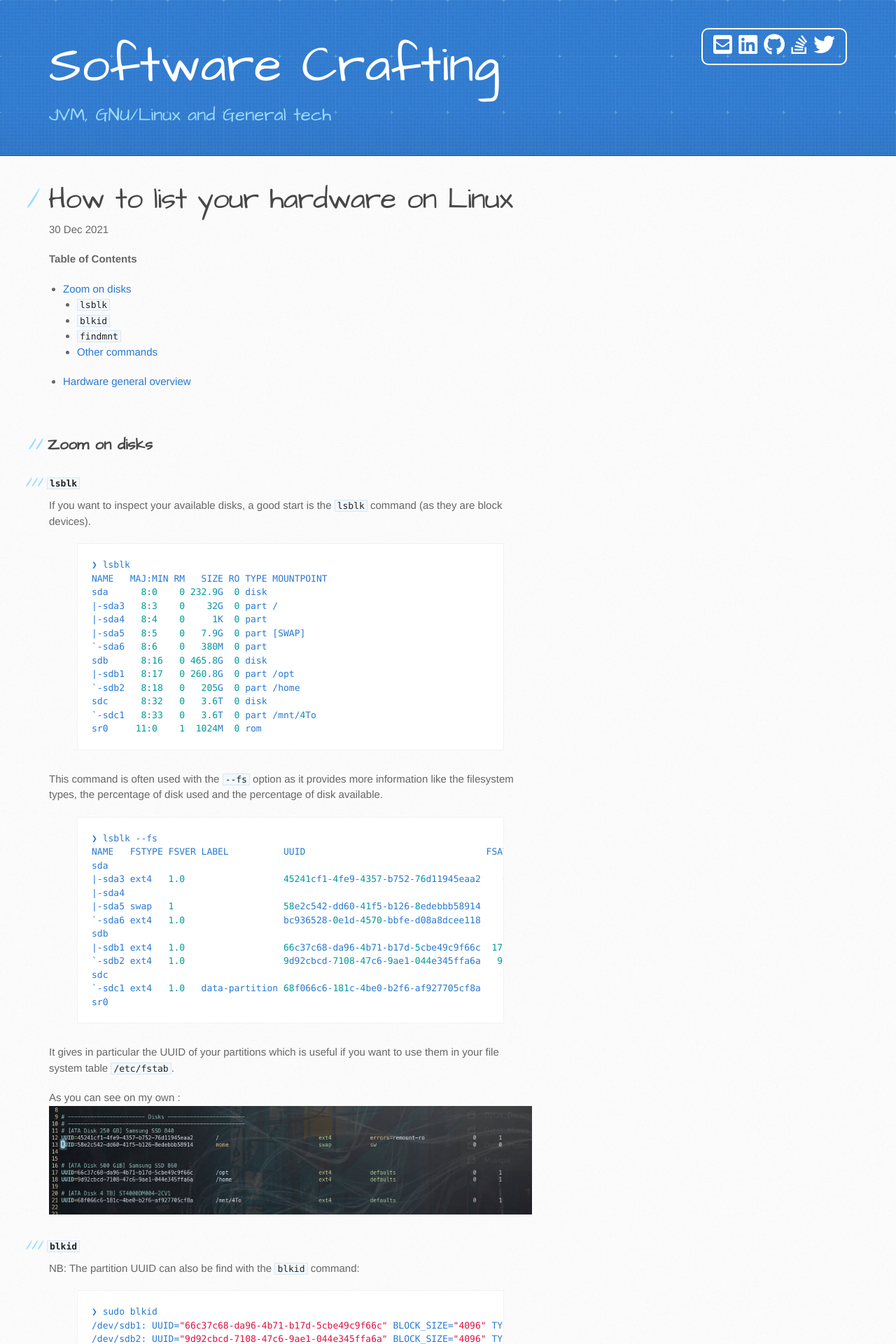
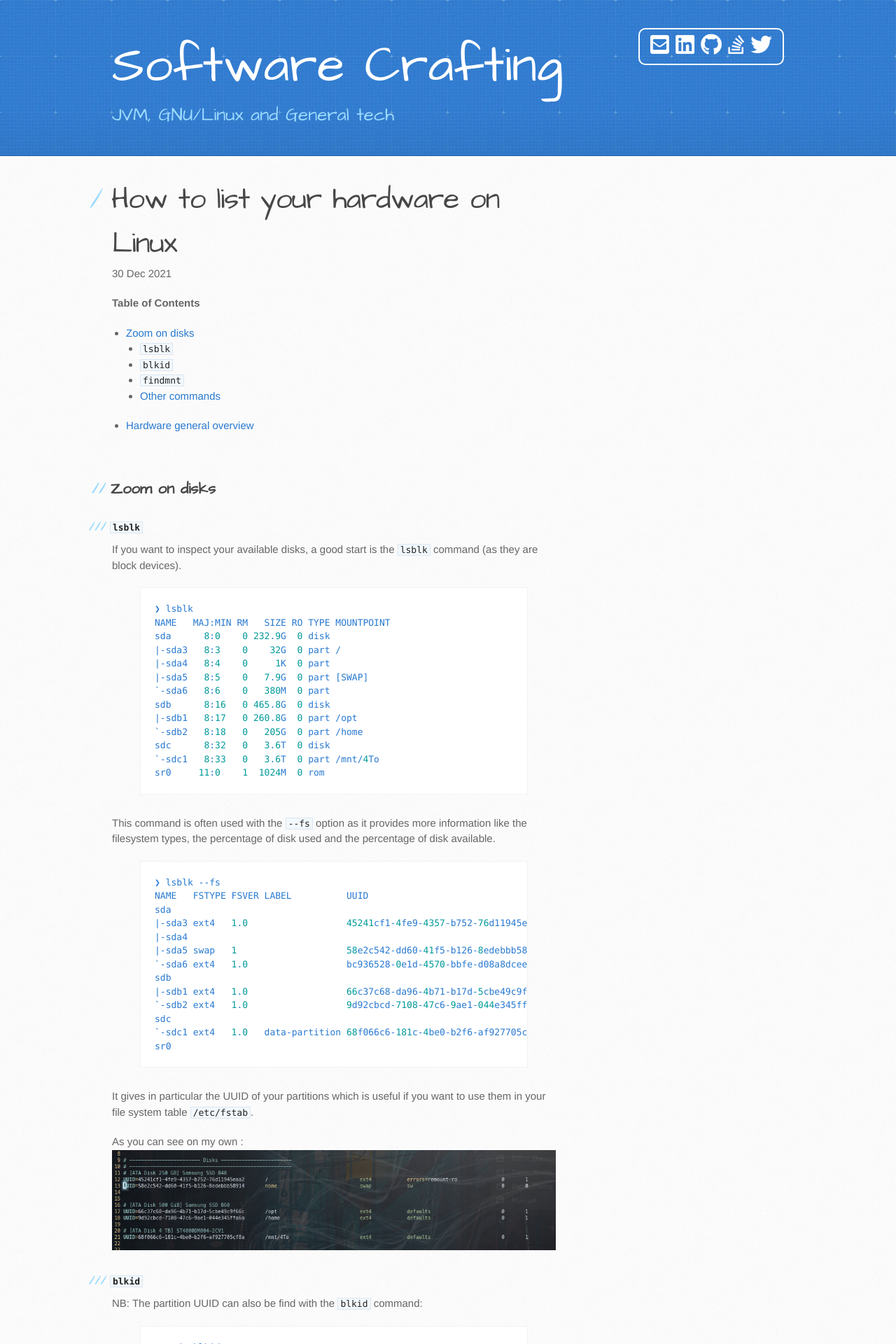
Before and after one commit to nicolasdupouy/nicolasdupouy.github.io, a Jekyll site: the page built from _posts/2021-12-30-how-to-list-your-hardware-on-Linux.markdown, in a window 1280 px wide. Shown: the top 1920 px of the page at 70% size. Built offline with Jekyll 4.4.1, drawn with Linux system fonts in a browser that asks for light colours; some of the changed text lies outside the part shown.

Commit message:
Increase article width on large screens

```diff
--- a/_layouts/post.html
+++ b/_layouts/post.html
@@ -2,6 +2,6 @@
 layout: default
 ---
 <h1>{{ page.title }}</h1>
-<p class="meta">{{ page.date-publication | date_to_string }}</p>
+<p>{{ page.date-publication | date_to_string }}</p>
 
 {{ content }}
--- a/stylesheets/stylesheet.css
+++ b/stylesheets/stylesheet.css
@@ -479,7 +479,7 @@
 
 .inner {
   position: relative;
-  width: 1140px;
+  width: 75%;
   margin: 0 auto;
 }
 
@@ -490,7 +490,7 @@
 
 #main-content {
   float: left;
-  width: 690px;
+  width: 66%;
 }
 
 #main-content img {
@@ -499,12 +499,13 @@
 
 aside#sidebar {
   float: right;
-  width: 200px;
+  width: 400px;
   min-height: 504px;
   padding-left: 20px;
   font-size: 12px;
   line-height: 1.3;
-  background: transparent url(../images/sidebar-bg.jpg) 0 0 no-repeat;
+  /*background: transparent url(../images/sidebar-bg.jpg) 0 0 no-repeat;*/
+  background-color: lightgrey;
 }
 
 aside#sidebar p.repo-owner,
```
